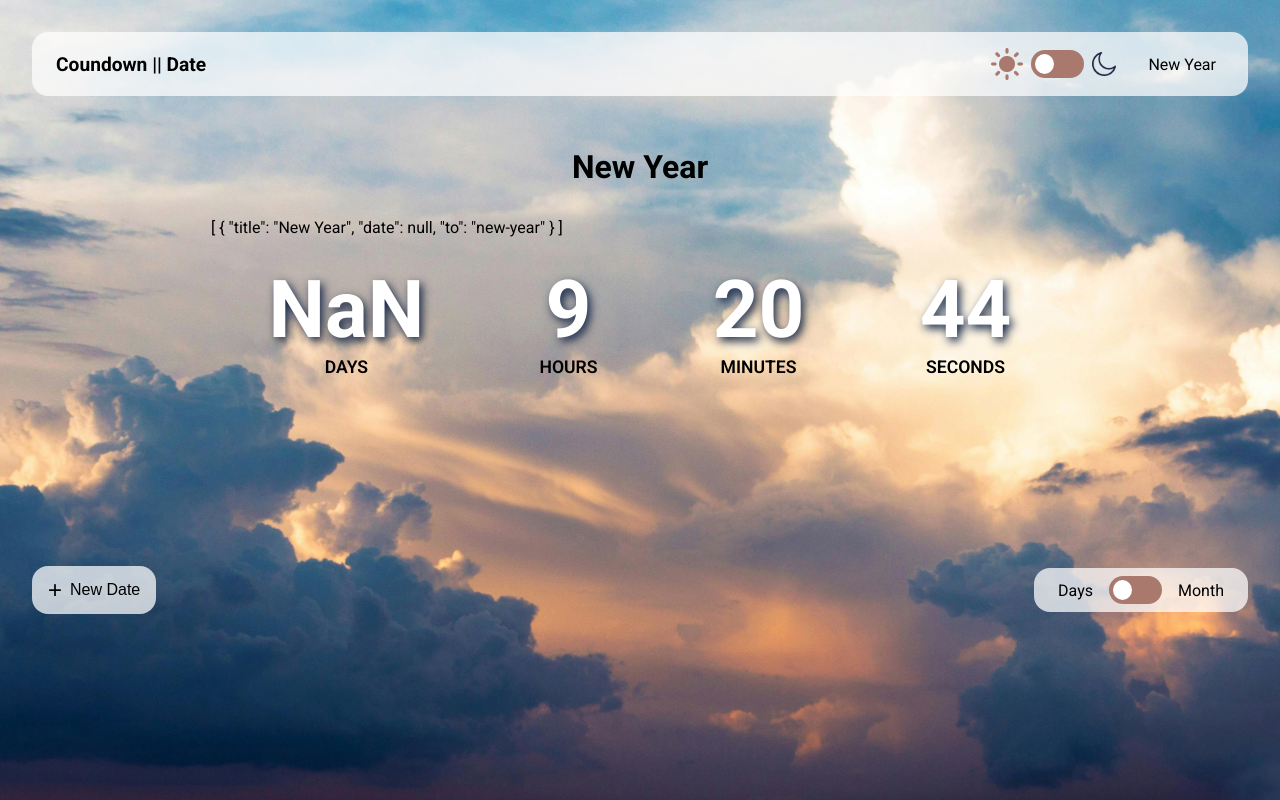
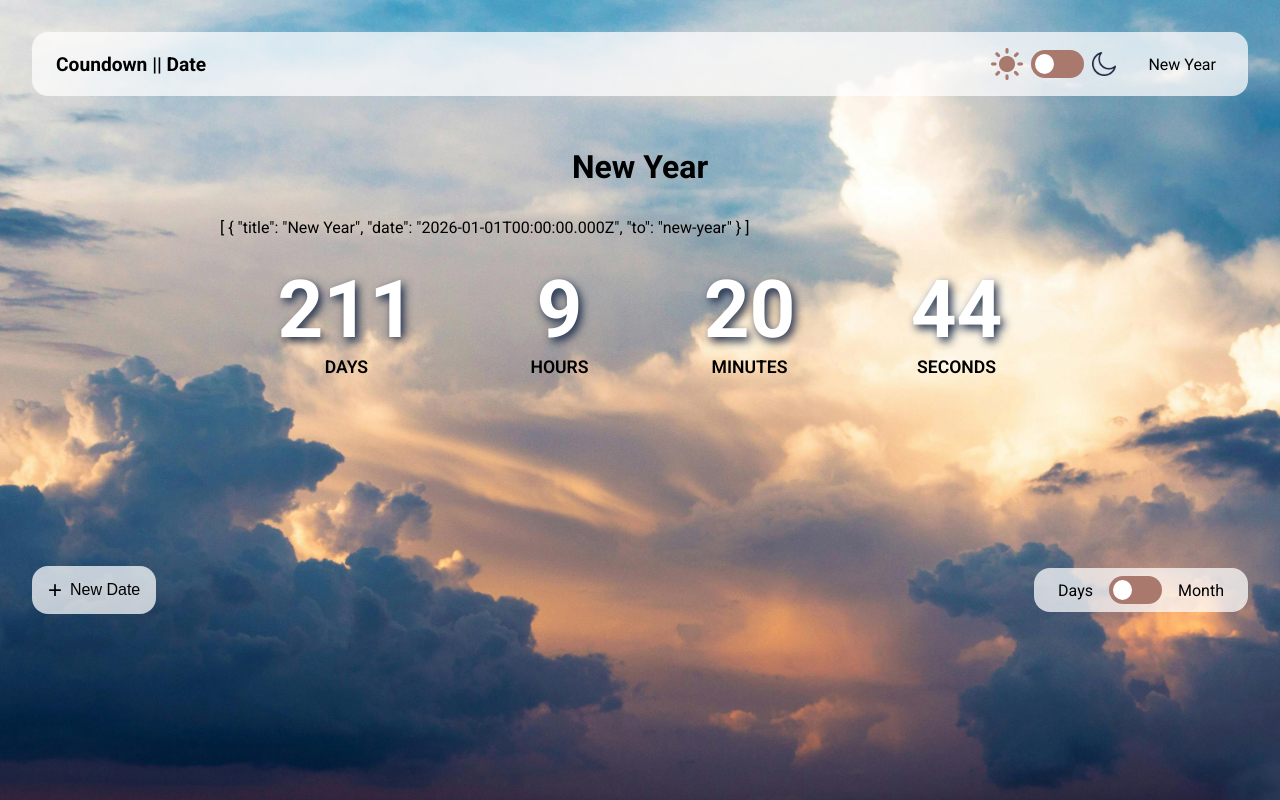
Before and after one commit to Makita7/date-countdown, a Vue app: page /new-year in a window 1280 px wide. Built offline with nearby package versions, Linux system fonts and the light colour scheme.

Commit message:
fixing Date format

```diff
--- a/src/components/DialogComp.vue
+++ b/src/components/DialogComp.vue
@@ -21,7 +21,7 @@ const validToSave = () => {
 const saveDate = () => {
     if (validToSave()) {
         // store.addDate(titleInput.value, new Date(selectedDate.value + "T00:00"));
-        store.addDate(titleInput.value, new Date(selectedDate.value + "T00:00"));
+        store.addDate(titleInput.value, selectedDate.value);
         closeDialog();
     }
 }
@@ -43,6 +43,7 @@ function closeDialog(){
 <template>
     <div class="overlay">
         <div class="dialog" :class="{dark : store.isDark}">
+        {{ new Date(selectedDate) }}
             <h4 class="title">Title</h4>
             <TextInputComp
                 title="New Date Title"
--- a/src/stores/counter.ts
+++ b/src/stores/counter.ts
@@ -22,14 +22,14 @@ export const useCounterStore = defineStore('counter', () => {
   };
 
 
-  const formattedNewYearsDate = ref<Date>();
+  const formattedNewYearsDate = ref();
 
   function getNewYear(){
     const today = new Date();
     const nextYear = today.getFullYear() + 1;
     formattedNewYearsDate.value = new Date(`${nextYear}-01-01`);
-    // const newYearsDate = new Date(`${nextYear}-01-01`);
-    // formattedNewYearsDate.value = newYearsDate.toISOString().split('T')[0];
+    const newYearsDate = new Date(`${nextYear}-01-01`);
+    formattedNewYearsDate.value = newYearsDate.toISOString().split('T')[0];
 
     addDate("New Year", formattedNewYearsDate.value as Date);
   }
@@ -48,7 +48,8 @@ export const useCounterStore = defineStore('counter', () => {
   }
 
   function addDate(title:string, date:Date){
-    const dateFromInput = new Date(date + "T00:00");
+    const dateFromInput = new Date(`${date}T00:00:00`);
+    console.log(date)
 
     Dates.value.push({
       title: title,
```
